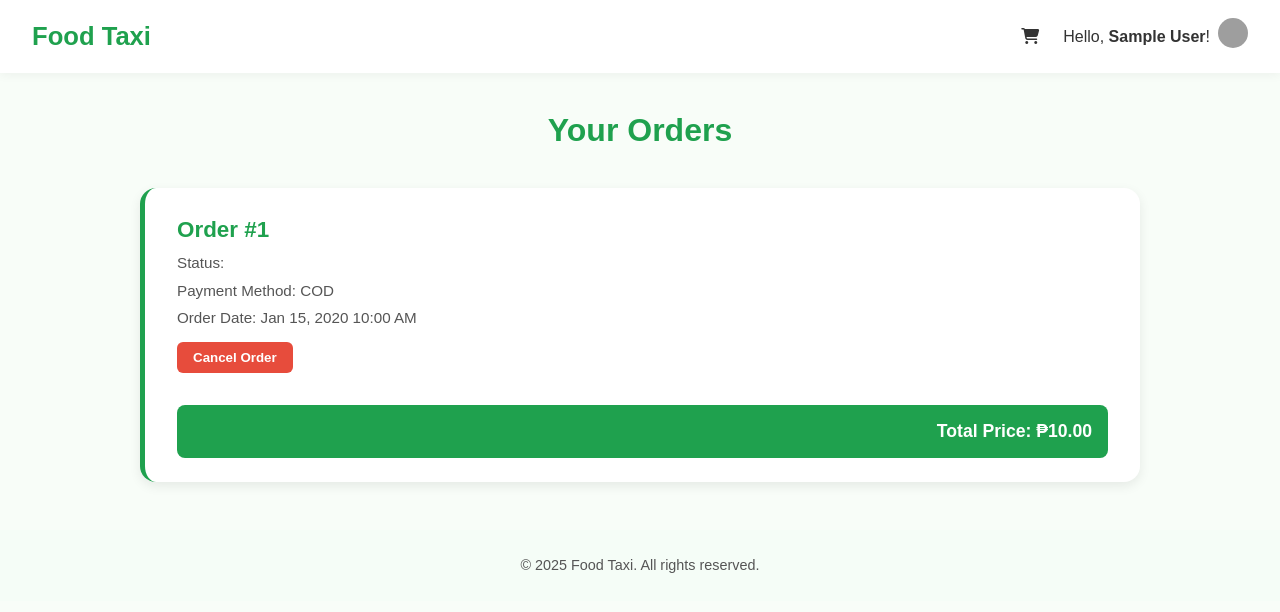
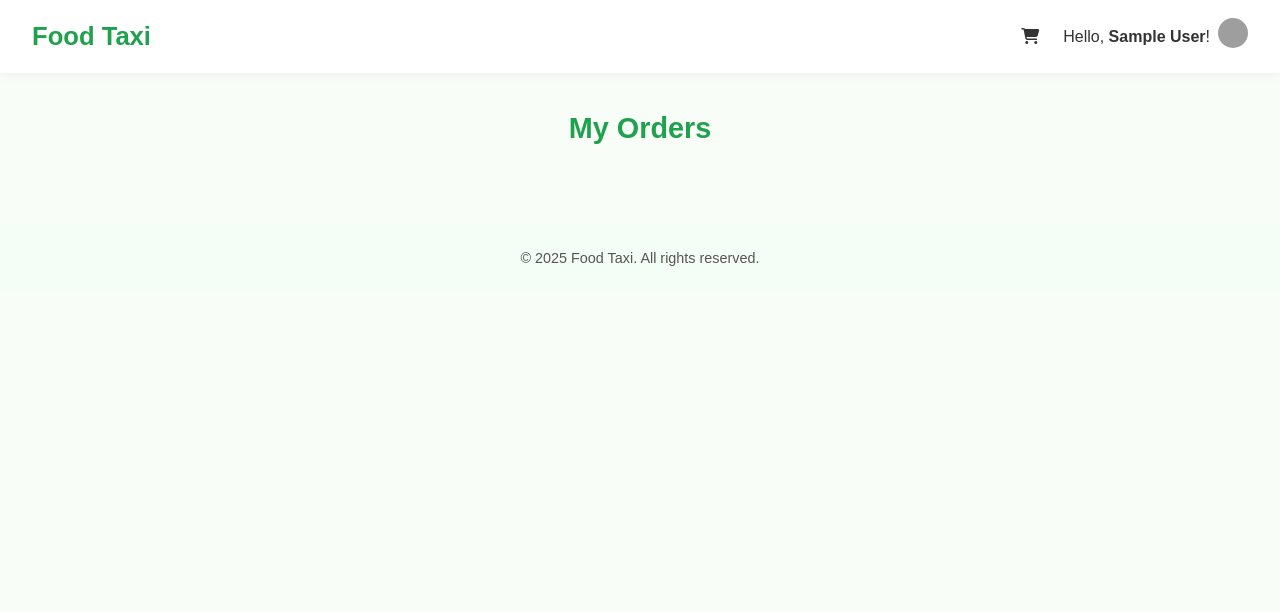
Before and after one commit to RR-Villegas/foodtaxi-dev-open, a Flask app: page /orders in a window 1280 px wide. Shown: the top 612 px of the page. Run offline with Flask 3, Linux system fonts and the light colour scheme; the visitor is signed in with stand-in values (Sample User, id 1); tables that the repository leaves empty hold one stand-in row (values such as "Sample post"); grey boxes are pictures that could not be loaded.

Commit message:
Add files via upload

```diff
--- a/foodtaxi-dev/templates/orders.html
+++ b/foodtaxi-dev/templates/orders.html
@@ -1,4 +1,5 @@
 {% extends "navin.html" %}
+
 {% block title %}My Orders{% endblock %}
 
 {% block preload %}
@@ -6,21 +7,23 @@
 {% endblock %}
 
 {% block content %}
-<h2>Your Orders</h2>
+<h2 class="page-title">My Orders</h2>
 
 {% if orders %}
 <div class="orders-container">
 
   {% for order in orders %}
+    {% if order.order_status|lower != 'pending' %}
     <div class="order-card">
         <!-- Order Header -->
         <div class="order-header">
           <h3>Order #{{ order.order_id }}</h3>
-      <p>Status: <span class="order-status">{{ order.order_status|capitalize }}</span></p>
+          <p>Status: <span class="order-status {{ order.order_status|lower }}">{{ order.order_status }}</span></p>
           <p>Payment Method: {{ order.payment_method|upper }}</p>
           <p>Order Date: {{ order.order_date.strftime('%b %d, %Y %I:%M %p') }}</p>
 
-      {% if order.order_status in ['pending', 'processing'] %}
+          <!-- Cancel Order button (if processing/pending) -->
+          {% if order.order_status|lower in ['pending', 'processing'] %}
           <form action="{{ url_for('cancel_order', order_id=order.order_id) }}" method="POST" class="cancel-form">
               <button type="submit" class="cancel-btn">Cancel Order</button>
           </form>
@@ -31,13 +34,11 @@
         <div class="order-items">
           {% for item in order.order_products %}
           <div class="order-item">
-        <!-- Image Wrapper -->
             <div class="order-item-image-wrapper">
               <img src="{{ url_for('static', filename='images/profile/' ~ item.image) }}"
-               alt="{{ item.product_name }}" class="order-item-image">
+                   alt="{{ item.product_name }}" class="order-item-image" >
             </div>
 
-        <!-- Details Card -->
             <div class="order-item-details-card">
               <h4>{{ item.product_name }}</h4>
               {% if item.maker %}<p class="product-maker">by {{ item.maker }}</p>{% endif %}
@@ -55,6 +56,7 @@
           Total Price: ₱{{ "%.2f"|format(order.total_price) }}
         </div>
     </div>
+    {% endif %}
   {% endfor %}
 
 </div>
```
Lines whose indentation alone changed are shown as unchanged.
